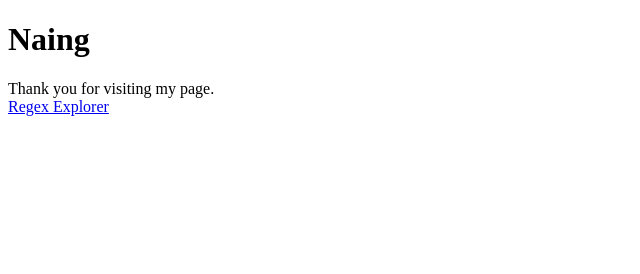
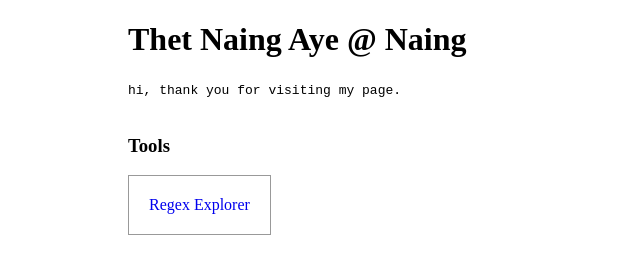
Before and after one commit to thetnaingaye/thetnaingaye.github.io, a plain HTML site: page index.html in a window 1280 px wide. Shown: the whole page, without its empty margins (0-640 px from the left). Drawn offline with Linux system fonts and the light colour scheme.

Commit message:
style: add tool link

```diff
--- a/index.html
+++ b/index.html
@@ -1,13 +1,33 @@
 <!DOCTYPE html>
 <html lang="en">
-<head>
-    <meta charset="UTF-8">
-    <meta name="viewport" content="width=device-width, initial-scale=1.0">
+  <head>
+    <meta charset="UTF-8" />
+    <meta name="viewport" content="width=device-width, initial-scale=1.0" />
     <title>Naing</title>
-</head>
-<body>
-    <h1>Naing</h1>
-    <div>Thank you for visiting my page.</div>
-    <a href="regex.html">Regex Explorer</a>
-</body>
+  </head>
+  <style>
+    body {
+      width: 80%;
+      margin: auto;
+    }
+    .tools {
+        display: flex;
+    }
+    .tools-icon {
+        text-decoration: none;
+        padding: 20px;
+        border: 1px solid #999;
+    }
+  </style>
+  <body>
+    <h1>Thet Naing Aye @ Naing</h1>
+    <div>
+      <code> hi, thank you for visiting my page. </code>
+    </div>
+    <br>
+    <h3>Tools</h3>
+    <div class="tools">
+      <a class="tools-icon"" href="regex.html">Regex Explorer</a>
+    </div>
+  </body>
 </html>
```
